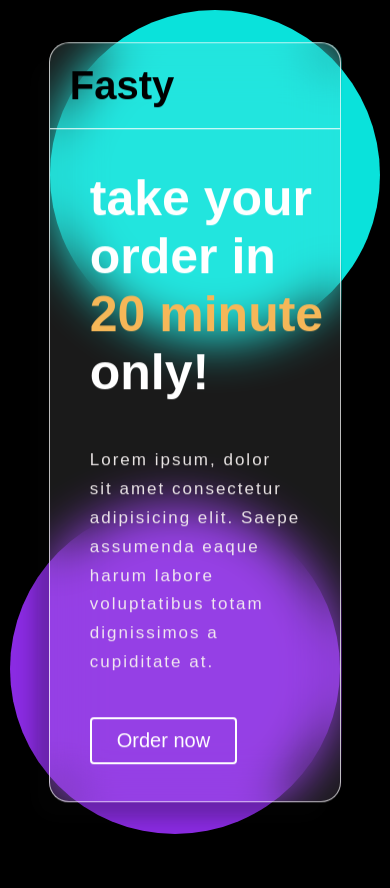
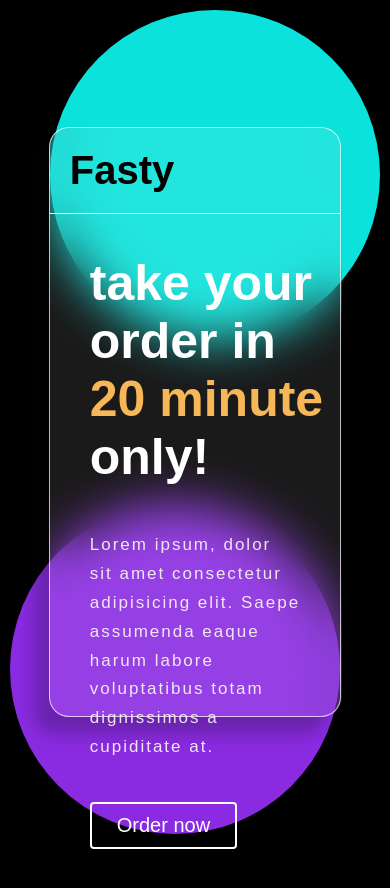
Before and after one commit to mo-kamal123/glassy, a plain HTML site: page index.html in a window 390 px wide. Before the commit the page ends 864 px from the top, so only its background shows below. Drawn offline with Linux system fonts and the light colour scheme.

Commit message:
Update main.css

```diff
--- a/css/main.css
+++ b/css/main.css
@@ -132,6 +132,10 @@ body{
     .head ul {
         display: none;
     }
+     .box {
+        height: 590px;
+    }
+
 }
 .detail h2 {
     font-size: 50px;
```
